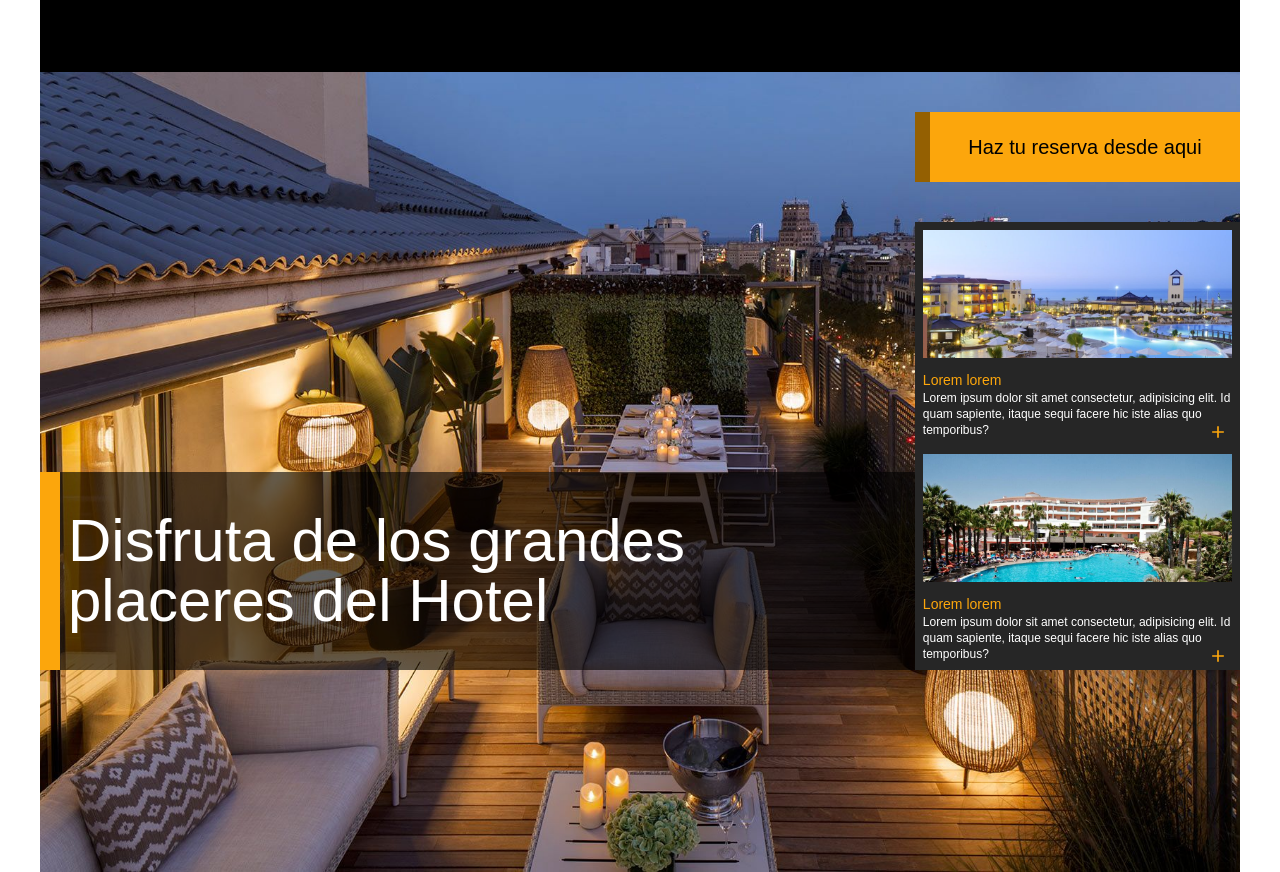
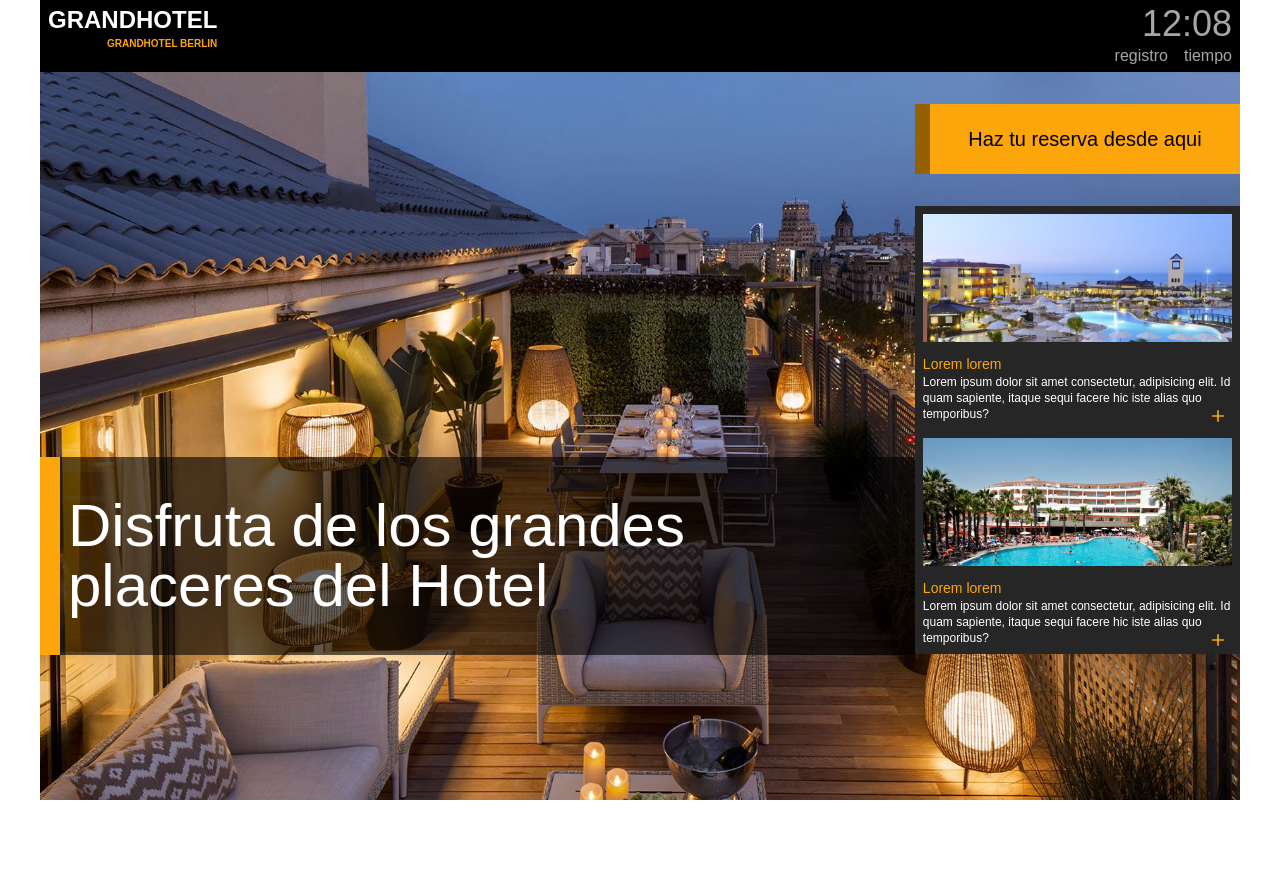
Before and after one commit to MarckWeb/hotel_reservas, a React (Vite) app in the folder hotel/: page / in a window 1280 px wide. After the commit the page ends 800 px from the top, so only its background shows below. Built offline with nearby package versions, Linux system fonts and the light colour scheme.

Commit message:
Implementar componente de reloj y ajustar maquetado en la página de inicio

```diff
--- a/hotel/src/App.tsx
+++ b/hotel/src/App.tsx
@@ -7,7 +7,7 @@ function App() {
 
   return (
 
-    <div className='w-full max-w-[1200px] h-screen m-auto' >
+    <div className='w-full max-w-[1200px] h-screen m-auto overflow-hidden' >
       <Header />
       <Home />
 
--- a/hotel/src/assets/index.ts
+++ b/hotel/src/assets/index.ts
@@ -1,9 +1,9 @@
-import wallpaper from './wallpaper.jpg';
+
 import blogOne from './image1.jpg';
 import blogTwo from './image2.jpg';
 
 export {
-   wallpaper,
+
    blogOne,
    blogTwo
 }
--- /dev/null
+++ b/hotel/src/components/Clock.tsx
@@ -0,0 +1,37 @@
+import { useEffect, useState } from "react"
+interface Time {
+   hours: number,
+   minutes: number
+}
+
+const Clock = () => {
+   const [time, setTime] = useState<Time>()
+
+   useEffect(() => {
+      const updateTime = () => {
+         const date = new Date();
+         setTime({
+            hours: date.getHours(),
+            minutes: date.getMinutes(),
+         });
+      };
+      const intervalId = setInterval(updateTime, 1000);
+      return () => clearInterval(intervalId);
+   }, []);
+
+   return (
+      <div className="text-4xl">
+         {time
+            ? <p>{time.hours < 10
+               ? `0${time.hours}`
+               : time.hours}:{time.minutes < 10
+                  ? `0${time.minutes}`
+                  : time.minutes}</p>
+            : 'cargando...'}
+
+
+      </div>
+   )
+}
+
+export default Clock
--- a/hotel/src/layout/Header.tsx
+++ b/hotel/src/layout/Header.tsx
@@ -1,12 +1,23 @@
+import Clock from "../components/Clock"
 
 
 const Header = () => {
    return (
-      <div className="bg-black ">
-         header
-         <p>hola</p>
-         <p>logo</p>
-      </div>
+      <header className="bg-black flex flex-row justify-between py-1 px-2">
+         <div className="flex flex-col items-end">
+            <h2 className="text-white text-2xl font-bold">GRANDHOTEL</h2>
+            <span className="text-background-second text-[10px] font-bold">GRANDHOTEL BERLIN</span>
+         </div>
+
+         <section className="text-color-text-second flex flex-col items-end">
+            <Clock />
+            <div className="flex gap-4">
+               <p>registro</p>
+               <p>tiempo</p>
+            </div>
+         </section>
+
+      </header>
    )
 }
 
--- a/hotel/src/main.tsx
+++ b/hotel/src/main.tsx
@@ -1,10 +1,7 @@
-import React from 'react'
 import ReactDOM from 'react-dom/client'
 import App from './App.tsx'
 import './index.css'
 
 ReactDOM.createRoot(document.getElementById('root')!).render(
-  <React.StrictMode>
-    <App />
-  </React.StrictMode>,
+  <App />
 )
--- a/hotel/src/page/Home.tsx
+++ b/hotel/src/page/Home.tsx
@@ -8,11 +8,11 @@ const Home = () => {
       <div className="bg-main-background w-full h-full bg-cover bg-no-repeat bg-left flex flex-row ">
 
 
-         <h1 className="absolute md:relative z-10 mt-[400px] w-full h-[180px] md:h-[198px] grid items-center text-4xl md:text-4xl text-color-text-primary pl-2 bg-backgroun-title border-l-[20px] border-background-second leading-[3rem] lg:text-6xl ">Disfruta de los grandes placeres del Hotel</h1>
+         <h1 className="absolute md:relative z-10 mt-[480px] md:mt-[385px] w-full h-[180px] md:h-[198px] grid items-center text-4xl md:text-4xl text-color-text-primary pl-2 bg-backgroun-title border-l-[20px] border-background-second leading-[3rem] lg:text-6xl ">Disfruta de los grandes placeres del Hotel</h1>
 
          <div className="w-[300px] md:w-[450px] ml-auto">
 
-            <button className="bg-background-second w-full border-l-[15px] border-[#946002] h-[70px] my-10 text-xl">Haz tu reserva desde aqui</button>
+            <button className="bg-background-second w-full border-l-[15px] border-[#946002] h-[70px] my-8 text-xl">Haz tu reserva desde aqui</button>
 
             <section className="hidden md:block bg-[#262626]">
 
--- a/hotel/tailwind.config.js
+++ b/hotel/tailwind.config.js
@@ -20,7 +20,7 @@ export default {
         'background-primary': '#000000',
         'background-second': '#FCA60C',
         'color-text-primary': '#fff',
-        'color-text-second': '##A6A6A6',
+        'color-text-second': '#A6A6A6',
         'backgroun-title': 'rgba(0, 0, 0, 0.608)'
       },
     },
```
Also changed, not shown: hotel/src/assets/wallpaper.jpg (deleted).
